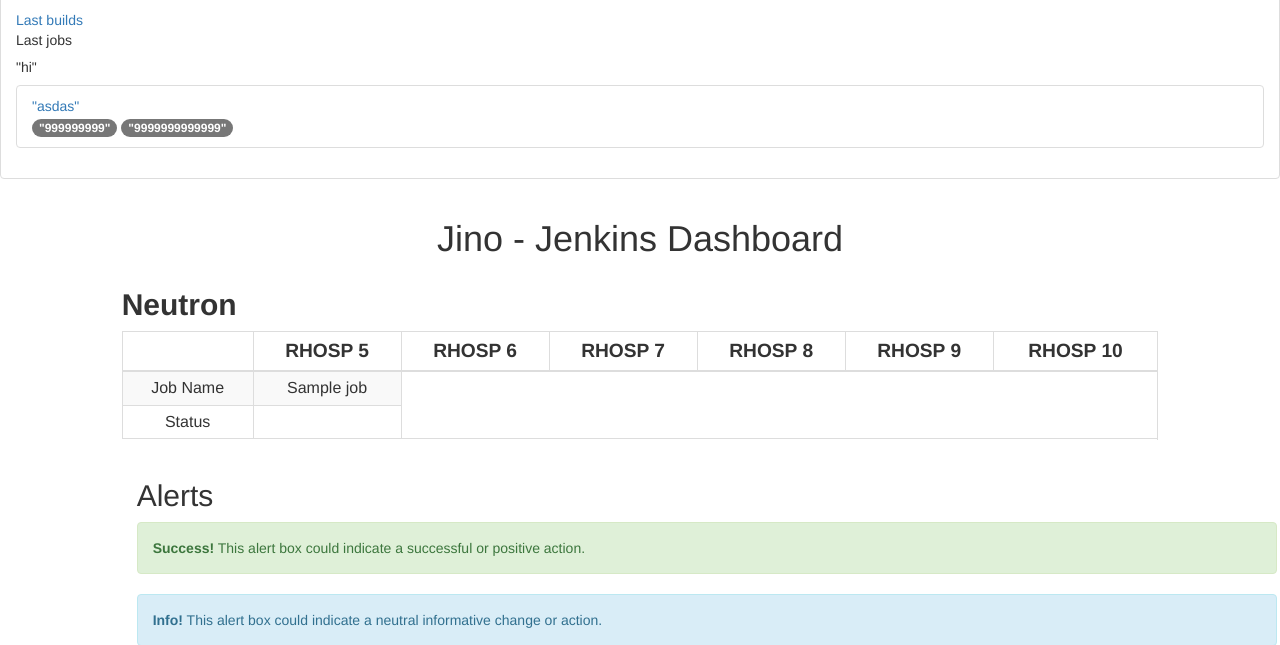
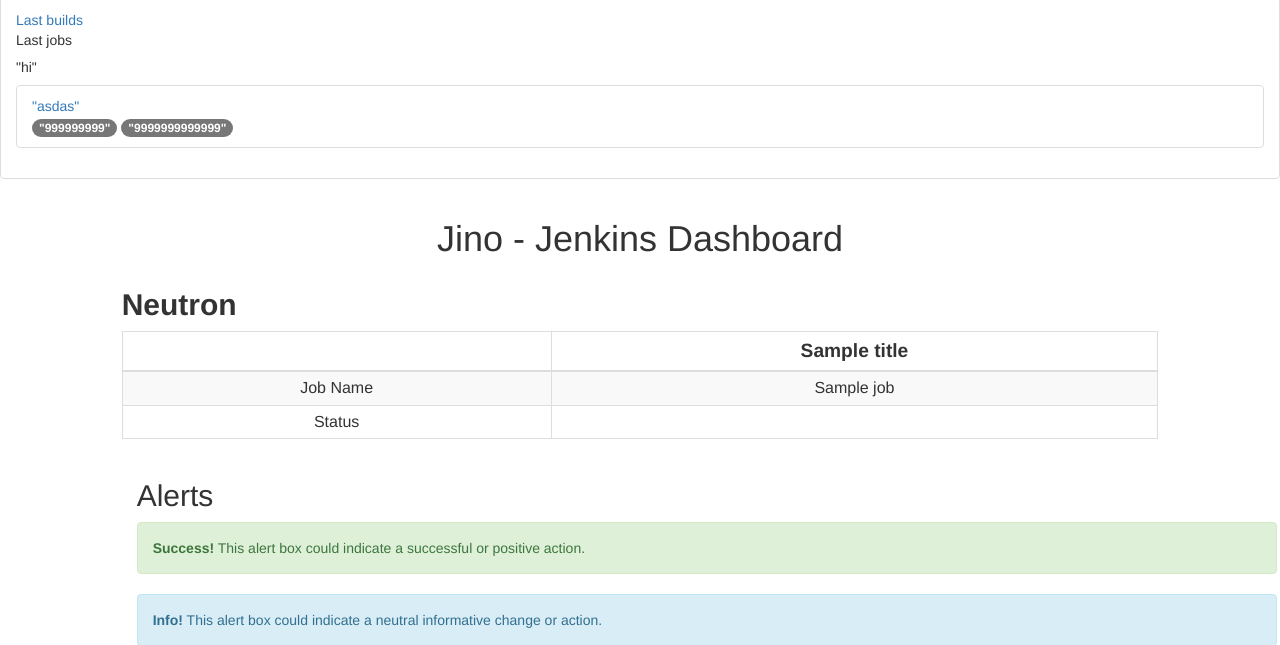
Before and after one commit to jinjin123/jenkinsweb, a Flask app: template jino/templates/home.html in a window 1280 px wide. Shown: the part 196-841 px from the top of the page. Run offline with Flask 2, Linux system fonts and the light colour scheme; the template is opened without the code that fills it: most values are stand-ins (such as "Sample title", 1, 10 or a date in 2020); parts of the project's set-up code (start-up, migrations or seed data) failed here and were passed over; some libraries are stand-ins or nearby versions.

Commit message:
Build home page tables based on given configuration
Hardcoded titles and jobs is simply not the right way
to do it :)

```diff
--- a/jino/main.py
+++ b/jino/main.py
@@ -12,10 +12,28 @@
 #    License for the specific language governing permissions and limitations
 #    under the License.
 from flask import Flask
+import yaml
 
 import jino.parser
 
+DEFAULT_CONFIG = '/etc/jino/config.yaml'
+
 app = Flask(__name__)
+
+
+def read_config(conf):
+    """Reads config."""
+    jobs = []
+    titles = []
+
+    with open(conf, 'r') as f:
+        conf = yaml.load(f)
+        for table in conf:
+            for job in table['jobs']:
+                jobs.append(job['name'])
+                titles.append(job['title'])
+
+    return jobs, titles
 
 
 def main():
@@ -23,6 +41,9 @@
 
     parser = jino.parser.create()
     args = parser.parse_args()
+
+    app.config['jobs'], app.config['titles'] = read_config(
+        args.config or DEFAULT_CONFIG)
 
     for arg in vars(args):
         app.config[arg] = getattr(args, arg)
--- a/jino/parser.py
+++ b/jino/parser.py
@@ -25,5 +25,7 @@
                         help='Jenkins username', required=True)
     parser.add_argument('--password', '-p', dest="password",
                         help='Jenkins user password', required=True)
+    parser.add_argument('--conf', '-c', dest="config",
+                        help='Jino configuration', required=True)
 
     return parser
--- a/jino/templates/home.html
+++ b/jino/templates/home.html
@@ -13,12 +13,9 @@
         <thead>
           <tr>
 			<th></th>
-            <th>RHOSP 5</th>
-            <th>RHOSP 6</th>
-            <th>RHOSP 7</th>
-            <th>RHOSP 8</th>
-            <th>RHOSP 9</th>
-            <th>RHOSP 10</th>
+			{% for title in titles %}
+			<th>{{ title }}</th>
+			{% endfor %}
           </tr>
         </thead>
         <tbody>
--- a/requirements.txt
+++ b/requirements.txt
@@ -1,3 +1,4 @@
 flask
 Flask-Script
 python-jenkins
+PyYaml
--- /dev/null
+++ b/samples/config.yaml
@@ -0,0 +1,19 @@
+- table: 'neutron'
+  jobs:
+    - title: 'RHOSP 5'
+      name: 'neutron-nightly-rhos-5.0-coreci'
+
+    - title: 'RHOSP 6'
+      name: 'neutron-nightly-rhos-6.0-coreci'
+
+    - title: 'RHOSP 7'
+      name: 'neutron-nightly-rhos-7.0-coreci'
+
+    - title: 'RHOSP 8'
+      name: 'neutron-nightly-rhos-8.0-coreci'
+
+    - title: 'RHOSP 9'
+      name: 'neutron-nightly-rhos-9.0-coreci'
+
+    - title: 'RHOSP 10'
+      name: 'neutron-nightly-rhos-10.0-coreci'
```
Also changed, not shown: jino/views/home.py (+4 -12 lines), README.md.
